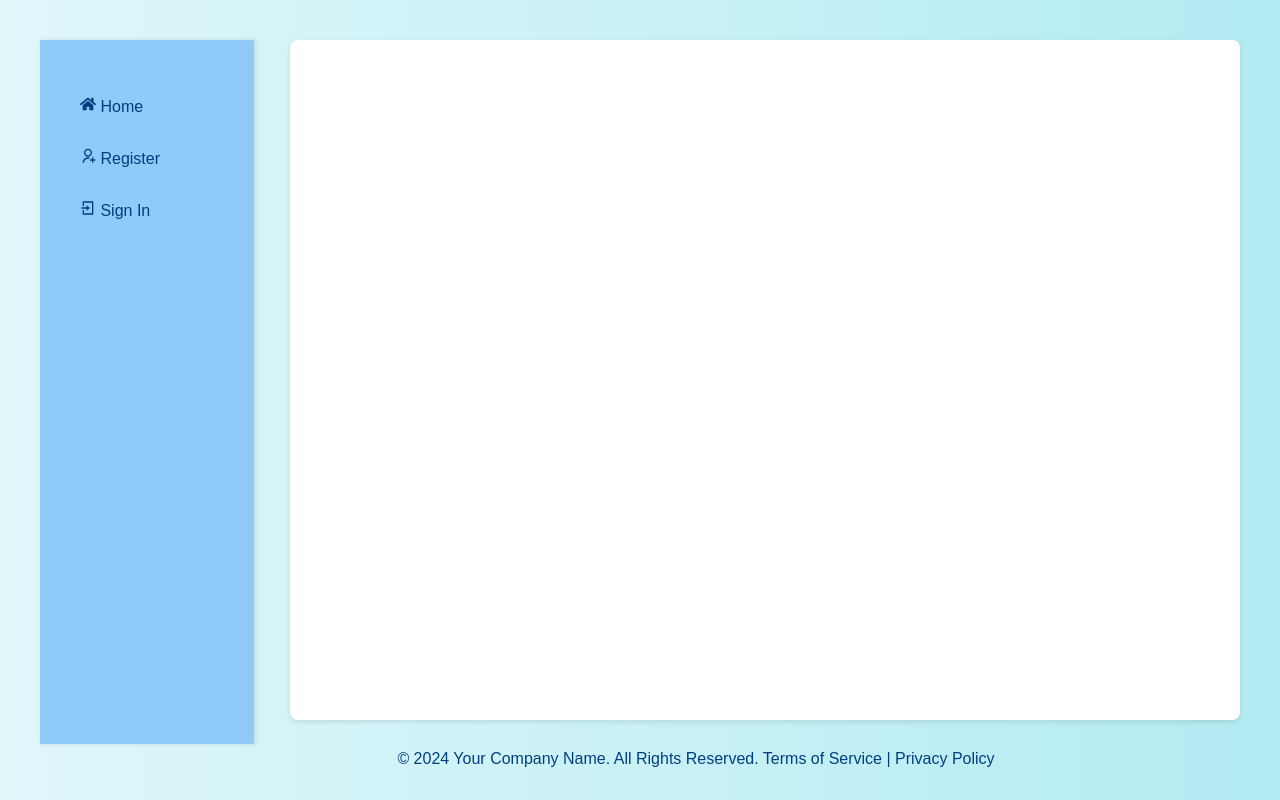
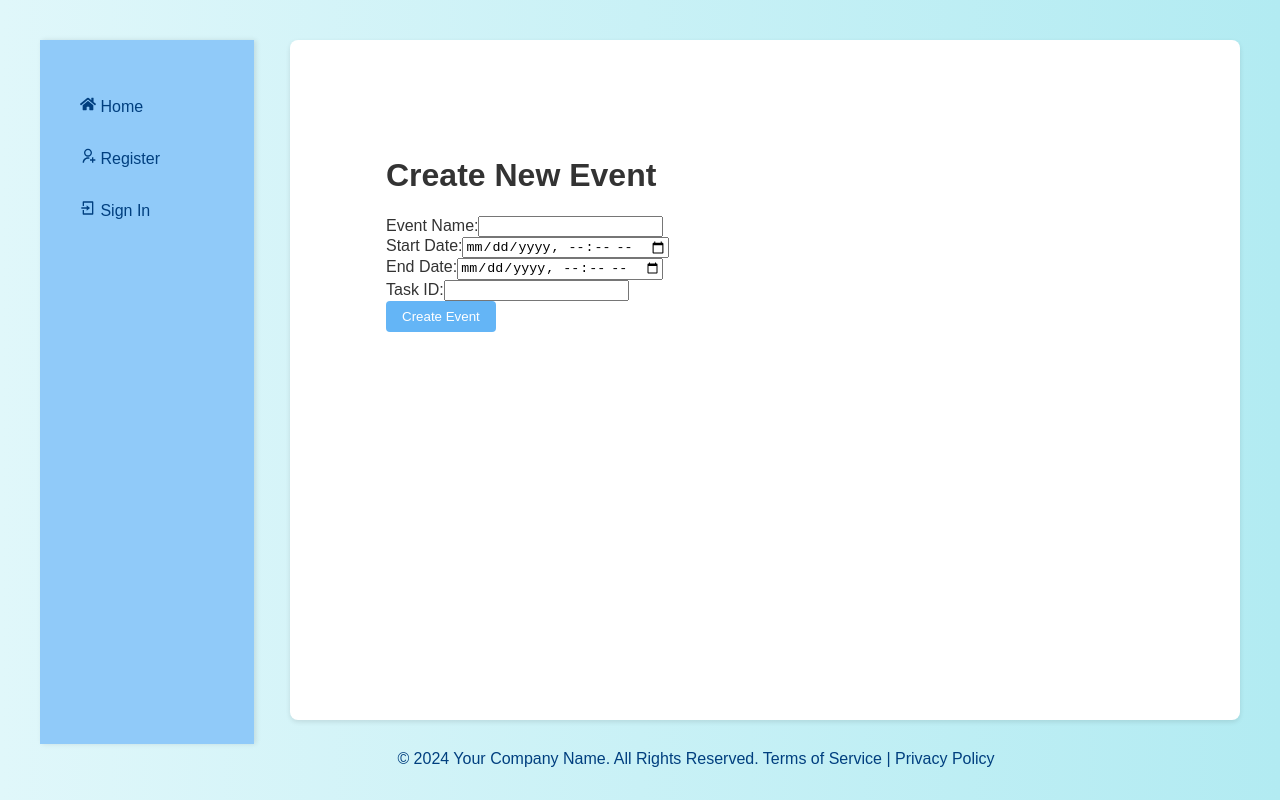
Before and after one commit to ayahae79/Focus-Board-Frontend, a React (Vite) app: page /events/add in a window 1280 px wide. Built offline with nearby package versions, Linux system fonts and the light colour scheme; no server answers.

Commit message:
event crud front done

```diff
--- a/src/App.jsx
+++ b/src/App.jsx
@@ -11,6 +11,8 @@ import CourseDetails from './pages/courseDetails'
 import CourseCard from './components/courseCard'
 import CreateCourseForm from './components/Newcourse'
 import CourseList from './pages/courseList'
+import EventList from './pages/EventList' // Add EventList
+import NewEvent from './components/NewEvent' // Add NewEvent
 import { CheckSession } from './services/api'
 
 const App = () => {
@@ -33,6 +35,7 @@ const App = () => {
       setUser({ data: null, role: null })
     }
   }
+
   useEffect(() => {
     fetchUserSession()
   }, [])
@@ -45,7 +48,15 @@ const App = () => {
           <Routes>
             <Route path="/" element={<Navigate to="/login" />} />
             <Route path="/register" element={<RegisterPage />} />
-            <Route path="/login" element={<LoginPage setUser={setUser} fetchUserSession={fetchUserSession}/>} />
+            <Route
+              path="/login"
+              element={
+                <LoginPage
+                  setUser={setUser}
+                  fetchUserSession={fetchUserSession}
+                />
+              }
+            />
             <Route path="/tasks" element={<TaskList />} />
             <Route path="/tasks/new" element={<NewTask user={user.data} />} />
             <Route
@@ -61,7 +72,16 @@ const App = () => {
               path="/courses/:id"
               element={<CourseDetails user={user.data} />}
             />
-            <Route path="courses/createcourse" element={<CreateCourseForm />} />
+            <Route
+              path="/courses/createcourse"
+              element={<CreateCourseForm />}
+            />
+            <Route path="/events" element={<EventList />} />{' '}
+            {/* Add EventList route */}
+            <Route path="/events/add" element={<NewEvent />} />{' '}
+            {/* Add NewEvent route */}
+            <Route path="/events/edit/:id" element={<NewEvent />} />{' '}
+            {/* Add edit route for events */}
           </Routes>
         </main>
         <footer className="footer">
--- /dev/null
+++ b/src/components/EventCard.jsx
@@ -0,0 +1,25 @@
+import React from 'react'
+import { Link } from 'react-router-dom'
+
+const EventCard = ({ event }) => {
+  return (
+    <div className="event-card">
+      <h3>{event.name}</h3>
+      <p>
+        <strong>Start:</strong> {new Date(event.start).toLocaleString()}
+      </p>
+      <p>
+        <strong>End:</strong>{' '}
+        {event.end ? new Date(event.end).toLocaleString() : 'N/A'}
+      </p>
+      <p>
+        <strong>Task ID:</strong> {event.task}
+      </p>
+      <Link to={`/events/${event._id}`} className="view-details-button">
+        View Details
+      </Link>
+    </div>
+  )
+}
+
+export default EventCard
--- /dev/null
+++ b/src/components/NewEvent.jsx
@@ -0,0 +1,105 @@
+import axios from 'axios'
+import React, { useState, useEffect } from 'react'
+import { useNavigate, useParams } from 'react-router-dom'
+
+const BASE_URL = 'http://localhost:3000'
+
+const NewEvent = () => {
+  const navigate = useNavigate()
+  const { id } = useParams() // Get the event ID if available
+  const [event, setEvent] = useState({
+    name: '',
+    start: '',
+    end: '',
+    task: ''
+  })
+
+  useEffect(() => {
+    if (id) {
+      const fetchEventDetails = async () => {
+        try {
+          const response = await axios.get(`${BASE_URL}/event/${id}`)
+          setEvent(response.data)
+        } catch (error) {
+          console.error('Error fetching event details:', error)
+        }
+      }
+      fetchEventDetails()
+    }
+  }, [id])
+
+  const handleChange = (e) => {
+    const { name, value } = e.target
+    setEvent((prevEvent) => ({ ...prevEvent, [name]: value }))
+  }
+
+  const handleSubmit = async (e) => {
+    e.preventDefault()
+    try {
+      if (id) {
+        // Update existing event
+        await axios.put(`${BASE_URL}/event/${id}`, event)
+      } else {
+        // Create new event
+        await axios.post(`${BASE_URL}/events/add`, event)
+      }
+      navigate('/events') // Redirect after saving
+    } catch (error) {
+      console.error('Failed to save the event:', error)
+    }
+  }
+
+  return (
+    <div>
+      <h1>{id ? 'Edit Event' : 'Create New Event'}</h1>
+      <form onSubmit={handleSubmit}>
+        <div>
+          <label htmlFor="name">Event Name:</label>
+          <input
+            type="text"
+            id="name"
+            name="name"
+            value={event.name}
+            onChange={handleChange}
+            required
+          />
+        </div>
+        <div>
+          <label htmlFor="start">Start Date:</label>
+          <input
+            type="datetime-local"
+            id="start"
+            name="start"
+            value={event.start}
+            onChange={handleChange}
+            required
+          />
+        </div>
+        <div>
+          <label htmlFor="end">End Date:</label>
+          <input
+            type="datetime-local"
+            id="end"
+            name="end"
+            value={event.end}
+            onChange={handleChange}
+          />
+        </div>
+        <div>
+          <label htmlFor="task">Task ID:</label>
+          <input
+            type="text"
+            id="task"
+            name="task"
+            value={event.task}
+            onChange={handleChange}
+            required
+          />
+        </div>
+        <button type="submit">{id ? 'Update Event' : 'Create Event'}</button>
+      </form>
+    </div>
+  )
+}
+
+export default NewEvent
--- /dev/null
+++ b/src/pages/EventList.jsx
@@ -0,0 +1,45 @@
+import React, { useState, useEffect } from 'react'
+import axios from 'axios'
+import { Link } from 'react-router-dom'
+import EventCard from '../components/EventCard' // Ensure this path is correct
+
+const BASE_URL = 'http://localhost:3000'
+
+const EventList = () => {
+  const [events, setEvents] = useState([])
+
+  useEffect(() => {
+    getEvents()
+  }, [])
+
+  const getEvents = async () => {
+    try {
+      const response = await axios.get(`${BASE_URL}/events/allevents`)
+      setEvents(response.data)
+    } catch (error) {
+      console.error('Failed to fetch events:', error)
+    }
+  }
+
+  return (
+    <div>
+      <h1 className="eventlist-title">Event List</h1>
+      <Link to="/events/add" className="new-event-button">
+        Create New Event
+      </Link>
+      <div className="events">
+        {events.length > 0 ? (
+          events.map((event) => (
+            <div key={event._id}>
+              <EventCard event={event} />
+            </div>
+          ))
+        ) : (
+          <p>No events available. Please create an event.</p>
+        )}
+      </div>
+    </div>
+  )
+}
+
+export default EventList
```
Also changed, not shown: src/pages/EventDetail.jsx (added, +68 -0 lines).
